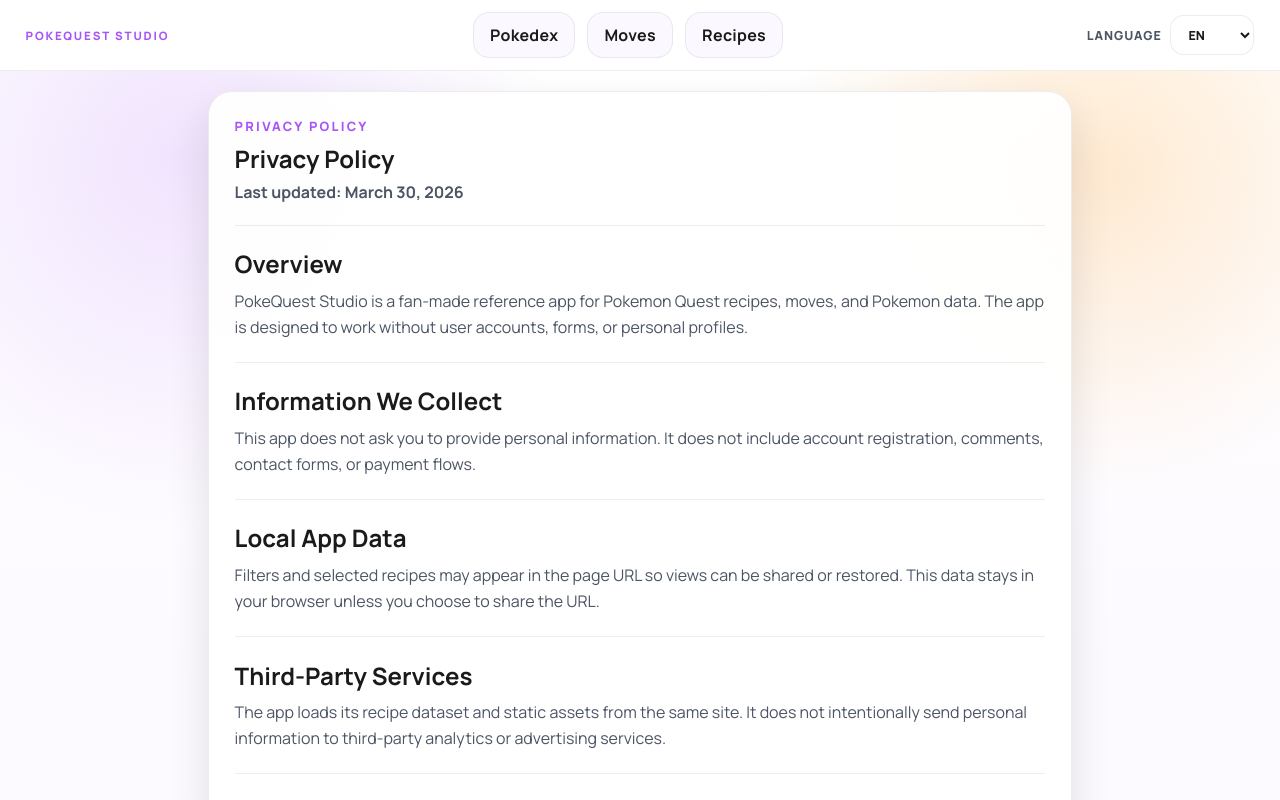
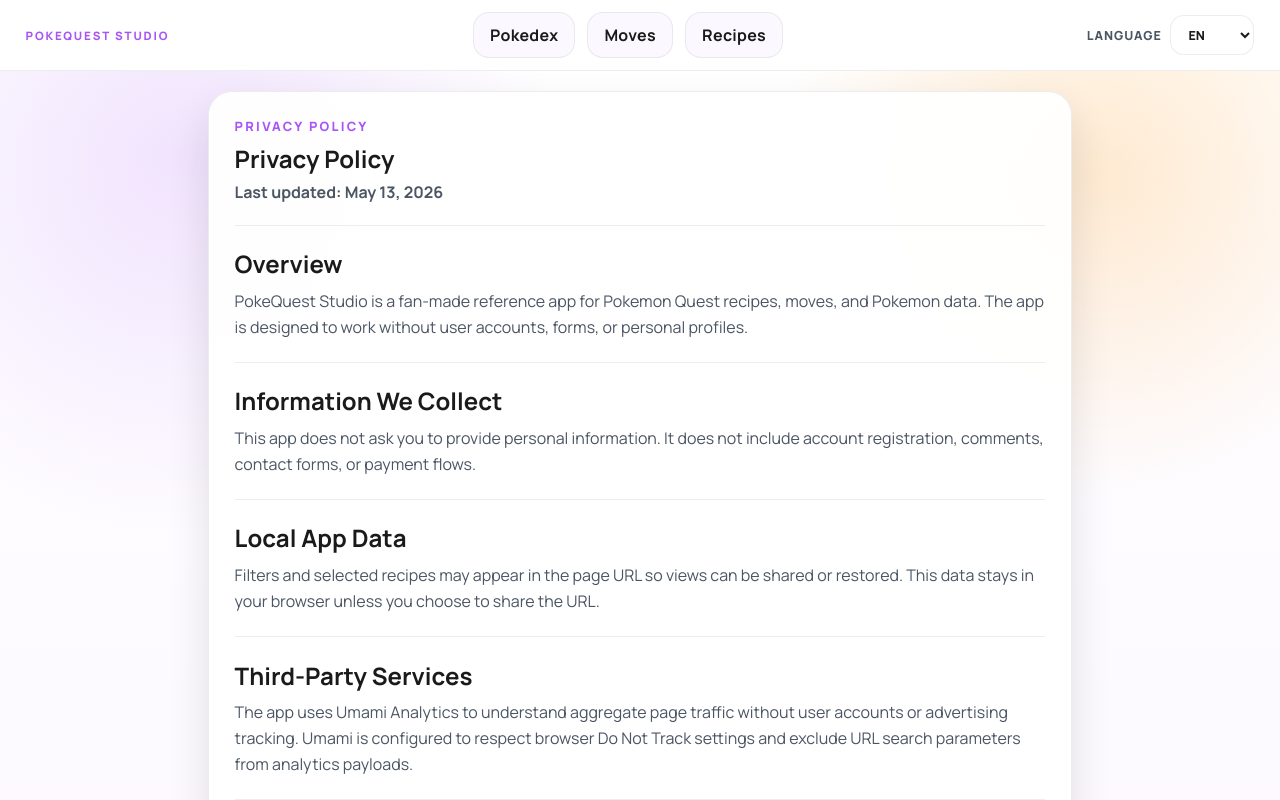
Before and after one commit to opeshm/pokemon-quest-recipe-finder, an Angular app: page /privacy in a window 1280 px wide. Shown: the top 800 px of the page. Built offline with nearby package versions, Linux system fonts and the light colour scheme.

Commit message:
Add Umami analytics

```diff
--- a/src/app/core/i18n/translations.ts
+++ b/src/app/core/i18n/translations.ts
@@ -107,7 +107,7 @@ export const TRANSLATIONS = {
     'pokedex.empty.title': 'No Pokemon match those filters',
     'pokedex.empty.copy': 'Try clearing one filter to widen the roster again.',
     'privacy.title': 'Privacy Policy',
-    'privacy.updated': 'Last updated: March 30, 2026',
+    'privacy.updated': 'Last updated: May 13, 2026',
     'profile.pokemonKicker': 'Pokemon Profile',
     'profile.closePokemonAria': 'Close Pokemon profile',
     'profile.obtainingMethod': 'Obtaining Method',
@@ -241,7 +241,7 @@ export const TRANSLATIONS = {
     'pokedex.empty.title': 'Ningun Pokemon coincide con esos filtros',
     'pokedex.empty.copy': 'Prueba limpiar un filtro para ampliar el roster otra vez.',
     'privacy.title': 'Politica de privacidad',
-    'privacy.updated': 'Ultima actualizacion: 30 de marzo de 2026',
+    'privacy.updated': 'Ultima actualizacion: 13 de mayo de 2026',
     'profile.pokemonKicker': 'Perfil de Pokemon',
     'profile.closePokemonAria': 'Cerrar perfil de Pokemon',
     'profile.obtainingMethod': 'Metodo de obtencion',
--- a/src/app/features/privacy/pages/privacy-policy-page.component.html
+++ b/src/app/features/privacy/pages/privacy-policy-page.component.html
@@ -31,8 +31,9 @@
     <section>
       <h2>Third-Party Services</h2>
       <p>
-        The app loads its recipe dataset and static assets from the same site. It does not intentionally send
-        personal information to third-party analytics or advertising services.
+        The app uses Umami Analytics to understand aggregate page traffic without user accounts or
+        advertising tracking. Umami is configured to respect browser Do Not Track settings and exclude URL
+        search parameters from analytics payloads.
       </p>
     </section>
 
--- a/src/index.html
+++ b/src/index.html
@@ -22,6 +22,14 @@
   <link rel="preconnect" href="https://fonts.gstatic.com" crossorigin>
   <link href="https://fonts.googleapis.com/css2?family=Manrope:wght@400;500;600;700;800&display=swap" rel="stylesheet">
   <link rel="icon" type="image/x-icon" href="favicon.ico">
+  <script
+    defer
+    src="https://cloud.umami.is/script.js"
+    data-website-id="6c3086c5-b6a8-4d45-828e-9a54d18f584d"
+    data-domains="pokequest.opeshm.net"
+    data-do-not-track="true"
+    data-exclude-search="true"
+  ></script>
 </head>
 <body>
   <app-root></app-root>
```
